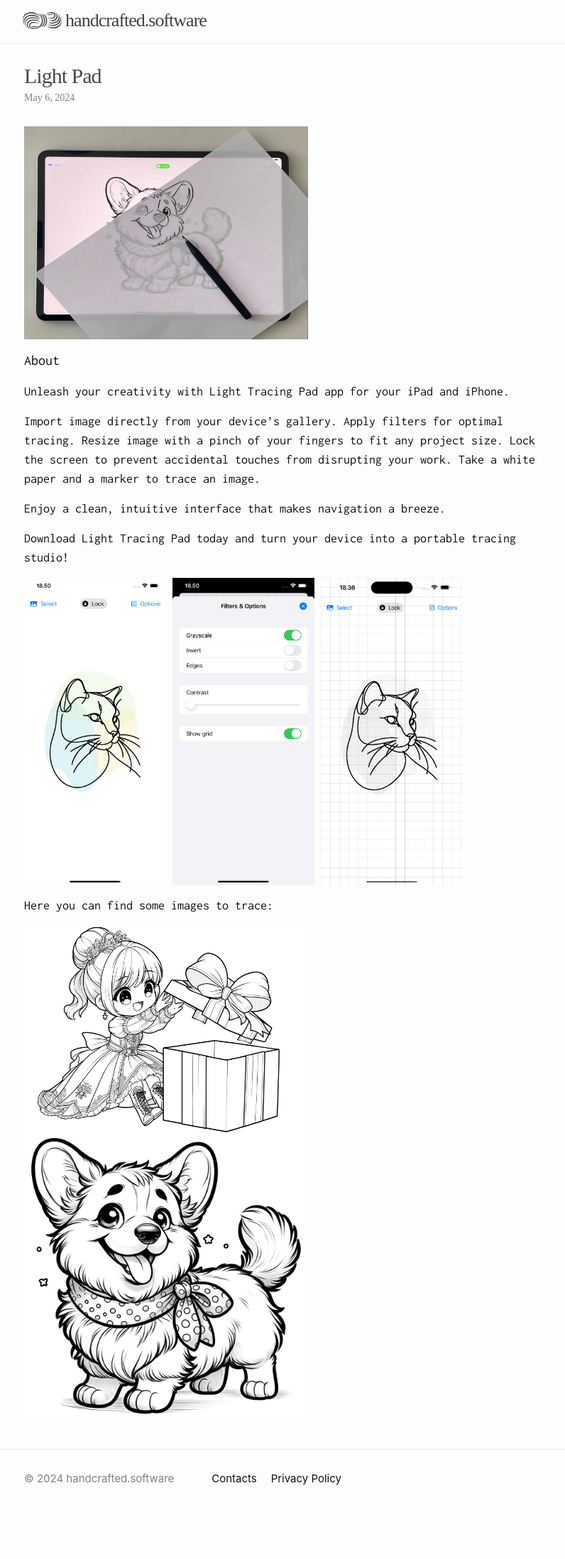
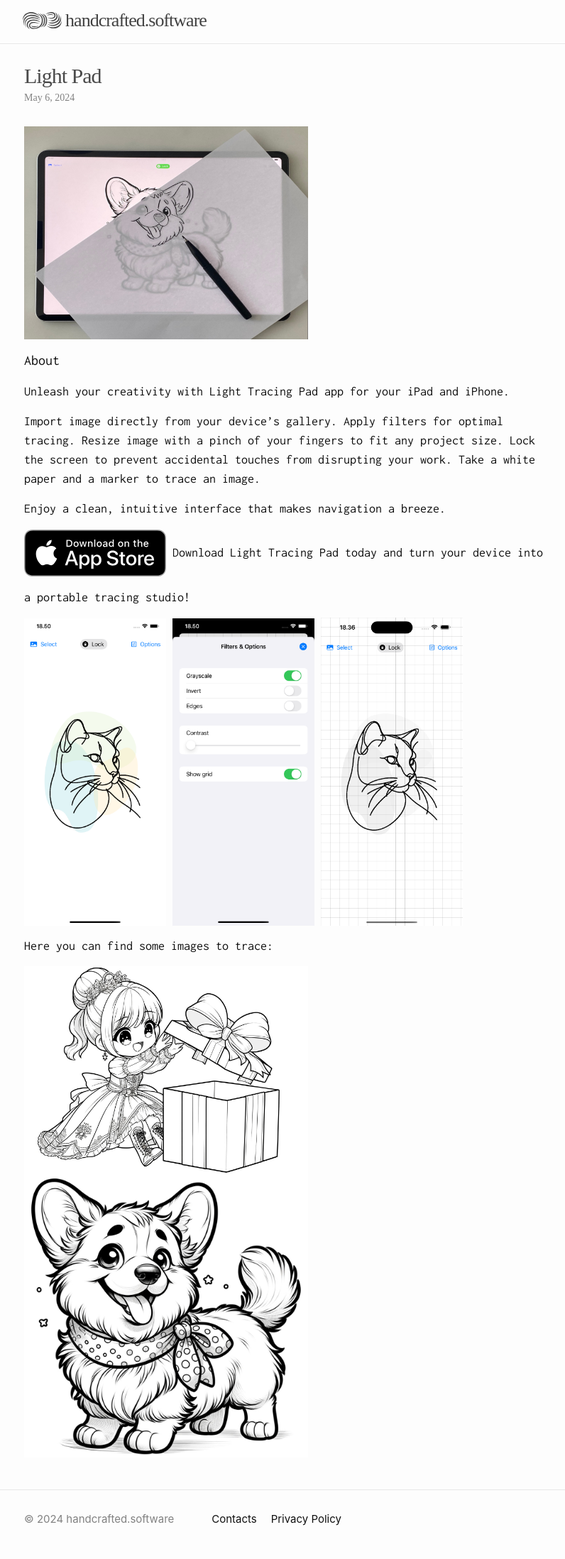
Before and after one commit to handcraftedsoftware/pages, a Jekyll site: the page built from _posts/2024-05-6-light-tracing-pad.md, in a window 1280 px wide. Shown: the whole page at 71% size, without its empty margins (236-1032 px from the left). Built offline with Jekyll 4.4.1, drawn with Linux system fonts in a browser that asks for light colours; some web fonts are replaced; before the commit the page ends 2139 px from its top, so only the background shows below that.

Commit message:
Added link to AppStore

```diff
--- a/_posts/2024-05-6-light-tracing-pad.md
+++ b/_posts/2024-05-6-light-tracing-pad.md
@@ -16,7 +16,9 @@
 Take a white paper and a marker to trace an image.
 
 Enjoy a clean, intuitive interface that makes navigation a breeze.
-
+<a href="https://apps.apple.com/us/app/light-tracing-pad/id6502201581" style="display: inline-block; margin: 1rem 0;">
+    <img src="/assets/images/download-on-the-app-store-en.svg" width="200"/>
+</a>
 Download Light Tracing Pad today and turn your device into a portable tracing studio!
 
 <img src="/assets/images/light-tracing-pad/2.png" width="200"/>
```
